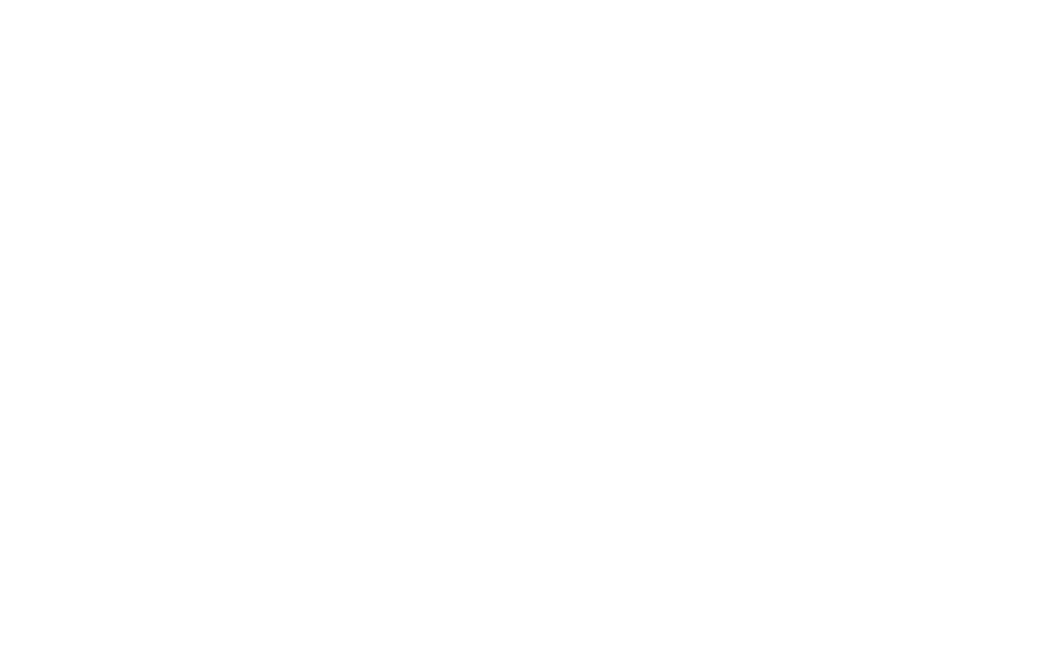
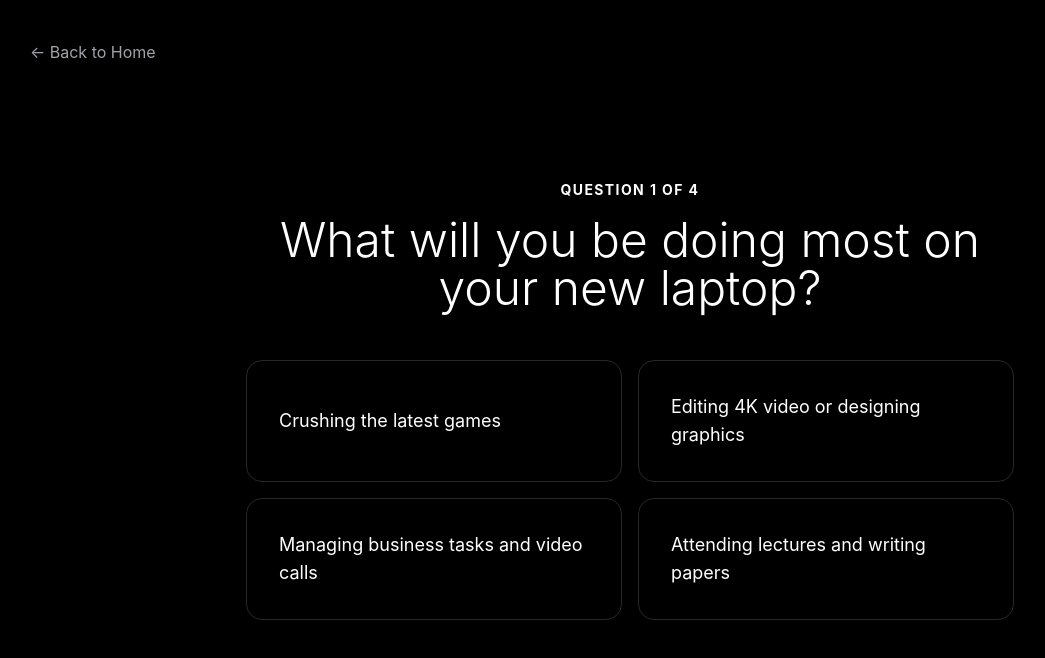
Before and after one commit to bedarkartejas-cyber/helix-demo-app, a React (Vite) app: page /#/quiz in a window 1280 px wide. Before the commit this address had no page. Shown: the top 658 px of the page, without its empty margins (10-1055 px from the left). Built offline with nearby package versions, Linux system fonts and the light colour scheme.

Commit message:
Created questionnaire page.

```diff
--- /dev/null
+++ b/src/app/Questionnaire.tsx
@@ -0,0 +1,142 @@
+import React, { useState } from "react";
+import { Link } from "react-router-dom";
+
+const questions = [
+    {
+        id: "persona",
+        question: "What will you be doing most on your new laptop?",
+        options: [
+            { text: "Crushing the latest games", value: "gaming" },
+            {
+                text: "Editing 4K video or designing graphics",
+                value: "creator",
+            },
+            {
+                text: "Managing business tasks and video calls",
+                value: "office",
+            },
+            { text: "Attending lectures and writing papers", value: "student" },
+        ],
+    },
+    {
+        id: "mobility",
+        question: "Where does your work happen?",
+        options: [
+            {
+                text: "Mostly at a desk (I need maximum screen size and power)",
+                value: "desktop",
+            },
+            {
+                text: "On the go (I need something thin, light, and portable)",
+                value: "portable",
+            },
+        ],
+    },
+    {
+        id: "workload",
+        question: "How many things are you usually doing at once?",
+        options: [
+            {
+                text: "Just the essentials (Web browsing, emails, streaming)",
+                value: "essentials",
+            },
+            {
+                text: "Heavy multitasking (Multiple apps, dozens of tabs, large files)",
+                value: "multitasking",
+            },
+        ],
+    },
+    {
+        id: "feature",
+        question: "Is there a specific feature you can't live without?",
+        options: [
+            {
+                text: "A screen that looks incredible (OLED/Touch)",
+                value: "display",
+            },
+            { text: "Battery that lasts all day and night", value: "battery" },
+            {
+                text: "Advanced security and privacy features",
+                value: "security",
+            },
+        ],
+    },
+];
+
+export default function Questionnaire() {
+    const [currentQuestionIndex, setCurrentQuestionIndex] = useState(0);
+    const [answers, setAnswers] = useState<Record<string, string>>({});
+
+    const handleAnswerSelect = (questionId: string, answerValue: string) => {
+        setAnswers((prev) => ({ ...prev, [questionId]: answerValue }));
+        setCurrentQuestionIndex((prev) => prev + 1);
+    };
+
+    const isQuizFinished = currentQuestionIndex >= questions.length;
+    const currentQuestion = questions[currentQuestionIndex];
+
+    return (
+        <div className="h-screen w-screen bg-black text-white flex flex-col items-center justify-center p-10">
+            <header className="absolute top-10 left-10">
+                <Link
+                    to="/"
+                    className="text-zinc-400 hover:text-white transition-colors"
+                >
+                    &larr; Back to Home
+                </Link>
+            </header>
+
+            {isQuizFinished ? (
+                <div className="text-center">
+                    <h1 className="text-5xl font-light mb-4">Thank You!</h1>
+                    <p className="text-zinc-400 mb-8">
+                        Based on your answers, we'll find the perfect match.
+                    </p>
+                    <div className="bg-zinc-900 p-6 rounded-lg text-left max-w-md mx-auto">
+                        <h2 className="text-lg font-bold mb-4">
+                            Your Selections:
+                        </h2>
+                        <ul className="space-y-2">
+                            {Object.entries(answers).map(([key, value]) => (
+                                <li key={key} className="flex justify-between">
+                                    <span className="capitalize text-zinc-400">
+                                        {key}:
+                                    </span>
+                                    <span className="font-mono text-helix-student">
+                                        {value}
+                                    </span>
+                                </li>
+                            ))}
+                        </ul>
+                    </div>
+                </div>
+            ) : (
+                <div className="w-full max-w-3xl text-center">
+                    <p className="text-helix-student font-bold uppercase tracking-widest text-sm mb-4">
+                        Question {currentQuestionIndex + 1} of{" "}
+                        {questions.length}
+                    </p>
+                    <h1 className="text-4xl md:text-5xl font-light leading-tight mb-12">
+                        {currentQuestion.question}
+                    </h1>
+                    <div className="grid grid-cols-1 md:grid-cols-2 gap-4">
+                        {currentQuestion.options.map((option) => (
+                            <button
+                                key={option.value}
+                                onClick={() =>
+                                    handleAnswerSelect(
+                                        currentQuestion.id,
+                                        option.value
+                                    )
+                                }
+                                className="p-8 border border-zinc-800 rounded-2xl text-left hover:bg-zinc-900 hover:border-zinc-700 transition-all"
+                            >
+                                <span className="text-lg">{option.text}</span>
+                            </button>
+                        ))}
+                    </div>
+                </div>
+            )}
+        </div>
+    );
+}
--- a/src/app/index.tsx
+++ b/src/app/index.tsx
@@ -1,6 +1,7 @@
 import React from "react";
 import { HashRouter, Routes, Route, Link } from "react-router-dom";
 import ProductCatalog from "./catalog";
+import Questionnaire from "./Questionnaire";
 
 function HomePage() {
     return (
@@ -24,7 +25,8 @@
             <div className="w-1/2 h-full flex flex-col">
                 {/* SECTION 2: AI-Lite Recommendation (Top Right 25%) */}
                 {/* Implements the "Guided, needs-based questionnaire" [cite: 17] */}
-                <section className="h-1/2 p-10 flex flex-col justify-center border-b border-zinc-800 bg-zinc-950 hover:bg-zinc-900 transition-colors cursor-pointer group">
+                <Link to="/quiz" className="h-1/2">
+                    <section className="h-full p-10 flex flex-col justify-center border-b border-zinc-800 bg-zinc-950 hover:bg-zinc-900 transition-colors cursor-pointer group">
                         <span className="text-helix-student font-bold uppercase tracking-widest text-xs mb-2">
                             AI-Lite Match
                         </span>
@@ -35,6 +37,7 @@
                             Start the 30-second quiz &rarr;
                         </p>
                     </section>
+                </Link>
 
                 {/* SECTION 3: Product Catalog (Bottom Right 25%) */}
                 {/* Implements the "Family-based product listing" [cite: 19] */}
@@ -72,6 +75,7 @@
             <Routes>
                 <Route path="/" element={<HomePage />} />
                 <Route path="/catalog" element={<ProductCatalog />} />
+                <Route path="/quiz" element={<Questionnaire />} />
             </Routes>
         </HashRouter>
     );
--- a/src/output.css
+++ b/src/output.css
@@ -554,6 +554,23 @@
   display: none;
 }
 
+.absolute {
+  position: absolute;
+}
+
+.left-10 {
+  left: 2.5rem;
+}
+
+.top-10 {
+  top: 2.5rem;
+}
+
+.mx-auto {
+  margin-left: auto;
+  margin-right: auto;
+}
+
 .mb-2 {
   margin-bottom: 0.5rem;
 }
@@ -580,6 +597,14 @@
 
 .mt-8 {
   margin-top: 2rem;
+}
+
+.mb-12 {
+  margin-bottom: 3rem;
+}
+
+.mb-8 {
+  margin-bottom: 2rem;
 }
 
 .flex {
@@ -650,6 +675,14 @@
   width: 100vw;
 }
 
+.max-w-3xl {
+  max-width: 48rem;
+}
+
+.max-w-md {
+  max-width: 28rem;
+}
+
 .flex-1 {
   flex: 1 1 0%;
 }
@@ -684,6 +717,10 @@
   justify-content: center;
 }
 
+.justify-between {
+  justify-content: space-between;
+}
+
 .gap-2 {
   gap: 0.5rem;
 }
@@ -692,10 +729,20 @@
   gap: 2rem;
 }
 
+.gap-4 {
+  gap: 1rem;
+}
+
 .space-y-4 > :not([hidden]) ~ :not([hidden]) {
   --tw-space-y-reverse: 0;
   margin-top: calc(1rem * calc(1 - var(--tw-space-y-reverse)));
   margin-bottom: calc(1rem * var(--tw-space-y-reverse));
+}
+
+.space-y-2 > :not([hidden]) ~ :not([hidden]) {
+  --tw-space-y-reverse: 0;
+  margin-top: calc(0.5rem * calc(1 - var(--tw-space-y-reverse)));
+  margin-bottom: calc(0.5rem * var(--tw-space-y-reverse));
 }
 
 .overflow-hidden {
@@ -720,6 +767,10 @@
 
 .rounded-xl {
   border-radius: 0.75rem;
+}
+
+.rounded-lg {
+  border-radius: 0.5rem;
 }
 
 .border {
@@ -801,6 +852,11 @@
   background-color: rgb(9 9 11 / var(--tw-bg-opacity, 1));
 }
 
+.bg-zinc-900 {
+  --tw-bg-opacity: 1;
+  background-color: rgb(24 24 27 / var(--tw-bg-opacity, 1));
+}
+
 .bg-gradient-to-b {
   background-image: linear-gradient(to bottom, var(--tw-gradient-stops));
 }
@@ -825,6 +881,10 @@
 
 .p-6 {
   padding: 1.5rem;
+}
+
+.p-8 {
+  padding: 2rem;
 }
 
 .px-3 {
@@ -856,6 +916,14 @@
   text-align: left;
 }
 
+.text-center {
+  text-align: center;
+}
+
+.font-mono {
+  font-family: ui-monospace, SFMono-Regular, Menlo, Monaco, Consolas, "Liberation Mono", "Courier New", monospace;
+}
+
 .text-2xl {
   font-size: 1.5rem;
   line-height: 2rem;
@@ -884,6 +952,16 @@
 .text-xs {
   font-size: 0.75rem;
   line-height: 1rem;
+}
+
+.text-5xl {
+  font-size: 3rem;
+  line-height: 1;
+}
+
+.text-lg {
+  font-size: 1.125rem;
+  line-height: 1.75rem;
 }
 
 .font-bold {
@@ -952,6 +1030,11 @@
   color: rgb(113 113 122 / var(--tw-text-opacity, 1));
 }
 
+.text-zinc-400 {
+  --tw-text-opacity: 1;
+  color: rgb(161 161 170 / var(--tw-text-opacity, 1));
+}
+
 .shadow-\[0_0_50px_rgba\(37\2c 99\2c 235\2c 0\.4\)\] {
   --tw-shadow: 0 0 50px rgba(37,99,235,0.4);
   --tw-shadow-colored: 0 0 50px var(--tw-shadow-color);
@@ -983,6 +1066,11 @@
   padding: 2rem;
 }
 
+.hover\:border-zinc-700:hover {
+  --tw-border-opacity: 1;
+  border-color: rgb(63 63 70 / var(--tw-border-opacity, 1));
+}
+
 .hover\:bg-slate-100:hover {
   --tw-bg-opacity: 1;
   background-color: rgb(241 245 249 / var(--tw-bg-opacity, 1));
@@ -1001,6 +1089,11 @@
 .hover\:text-slate-900:hover {
   --tw-text-opacity: 1;
   color: rgb(15 23 42 / var(--tw-text-opacity, 1));
+}
+
+.hover\:text-white:hover {
+  --tw-text-opacity: 1;
+  color: rgb(255 255 255 / var(--tw-text-opacity, 1));
 }
 
 .hover\:shadow-xl:hover {
@@ -1023,6 +1116,11 @@
   .md\:grid-cols-2 {
     grid-template-columns: repeat(2, minmax(0, 1fr));
   }
+
+  .md\:text-5xl {
+    font-size: 3rem;
+    line-height: 1;
+  }
 }
 
 @media (min-width: 1280px) {
```
Also changed, not shown: src/app/aimatch.tsx (added), 1 other file (tests, documents, lock files or other folders). Lines whose indentation alone changed are shown as unchanged.
